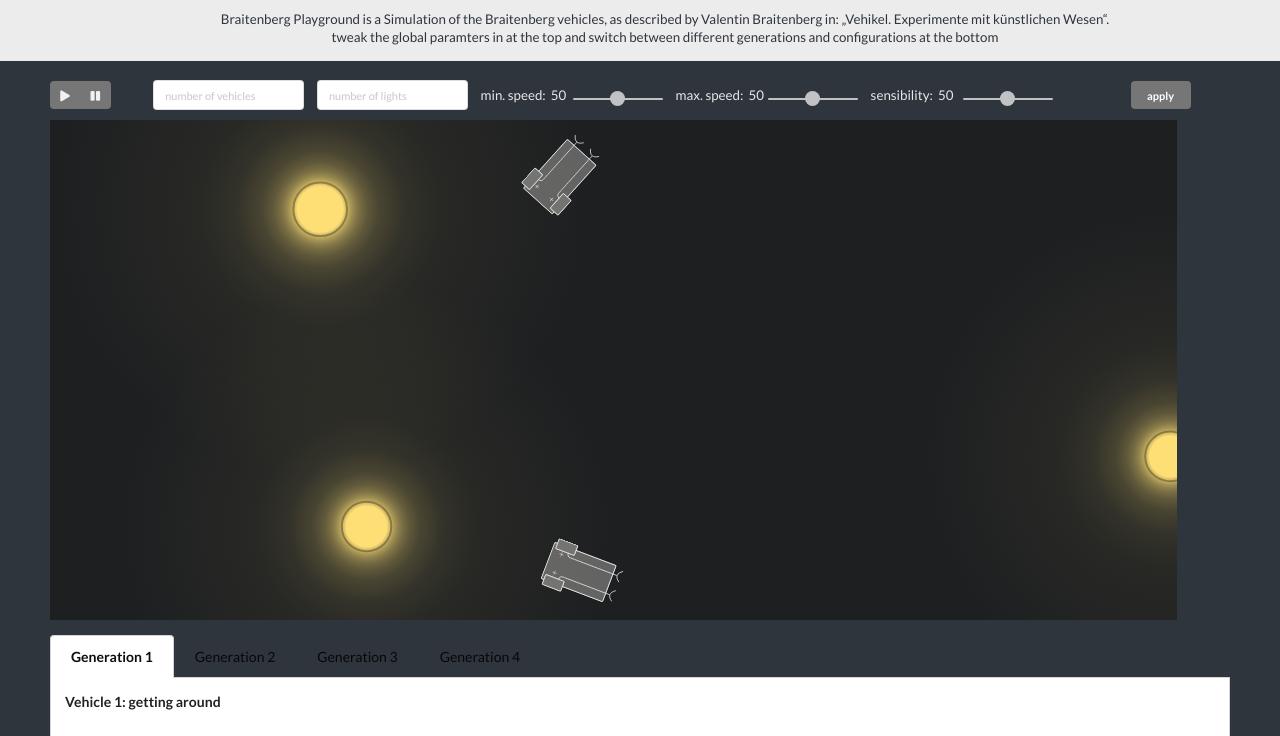
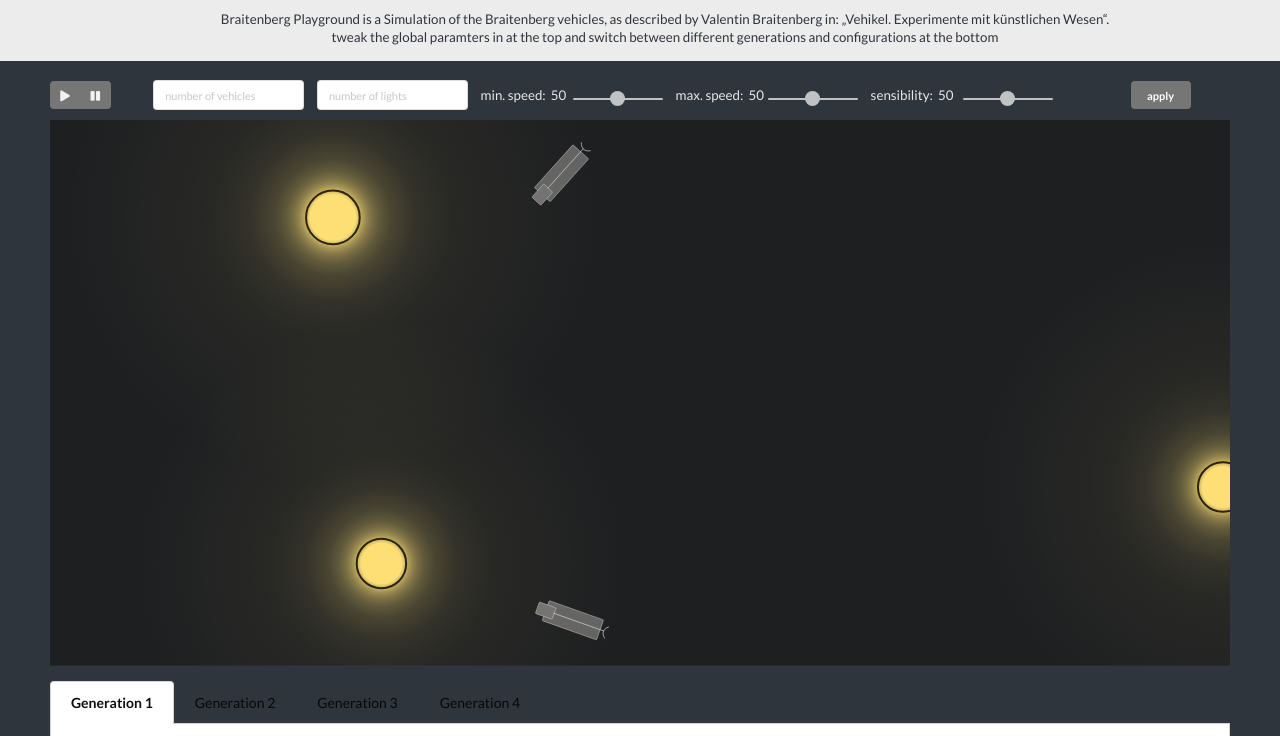
Before and after one commit to vincentherrmann/braitenberg-vehicles, a website: page braitenberg.html in a window 1280 px wide. Shown: the part 56-792 px from the top of the page. Drawn offline with nearby package versions, Linux system fonts and the light colour scheme.

Commit message:
Adapt width and height to window size

```diff
--- a/braitenberg.html
+++ b/braitenberg.html
@@ -120,8 +120,12 @@
 
 		<script>
 
-		var width = 1127,
-		    height = 500;
+		var contentDiv = document.getElementById("content");
+		var contentWidth = contentDiv.clientWidth,
+				contentHeight = contentDiv.clientHeight;
+
+		var width = contentWidth - 100; //1127,
+		    height = contentHeight * 0.8; //500;
 		    margin = 10;
 
 		var minVelocity = 0.,
--- a/environment.js
+++ b/environment.js
@@ -138,7 +138,7 @@ class CircularSource {
         .attr('r', Math.sqrt(this.strength))
         .attr('stroke', '#000')
         .attr('stroke-width', '2px')
-        .attr('stroke-opacity', '0.3')
+        .attr('stroke-opacity', '0.8')
         .attr('fill-opacity', '0')
 
     domSource.attr("transform", "translate(" + this.x + ", " + this.y + ")")
--- a/vehicles.js
+++ b/vehicles.js
@@ -37,13 +37,12 @@ class Vehicle {
 
     dom() {
         var domVehicle = d3.select(document.createElementNS(d3.namespaces.svg, 'g'));
-        var vselect = 2;
+        var vselect = 1;
 
           switch(vselect) {
           case 1:
             domVehicle.append('svg:image')
             .attr("xlink:href", "1_dark.svg")
-
             .attr('width', this.w)
             .attr('height', this.h)
             .attr('x', -this.w/2)
```
